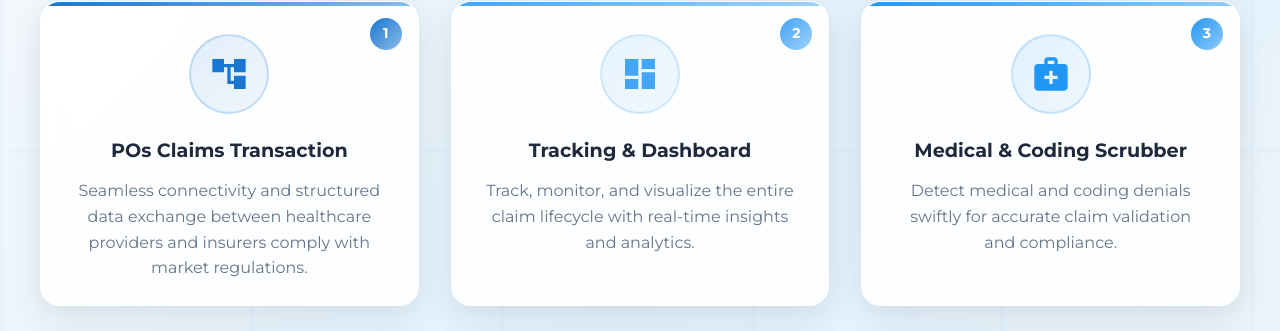
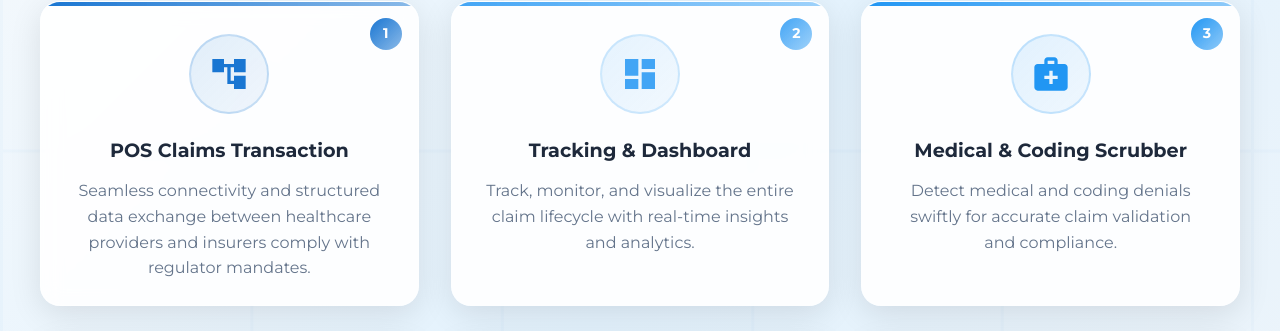
Before and after one commit to asalalhawari/kayan, a React (Create React App) app: page / in a window 1280 px wide. Shown: the part 2223-2554 px from the top of the page. Built offline with nearby package versions, Linux system fonts and the light colour scheme.

Commit message:
Update POS claims transactioms

```diff
--- a/src/components/sections/HowItWork.js
+++ b/src/components/sections/HowItWork.js
@@ -10,8 +10,8 @@ import { motion } from "framer-motion";
 const steps = [
   {
     id: 1,
-    title: "POs Claims Transaction",
-    description: "Seamless connectivity and structured data exchange between healthcare providers and insurers comply with market regulations.",
+    title: "POS Claims Transaction",
+    description: "Seamless connectivity and structured data exchange between healthcare providers and insurers comply with regulator mandates.",
     icon: AccountTreeIcon,
     color: "#1976d2"
   },
```
